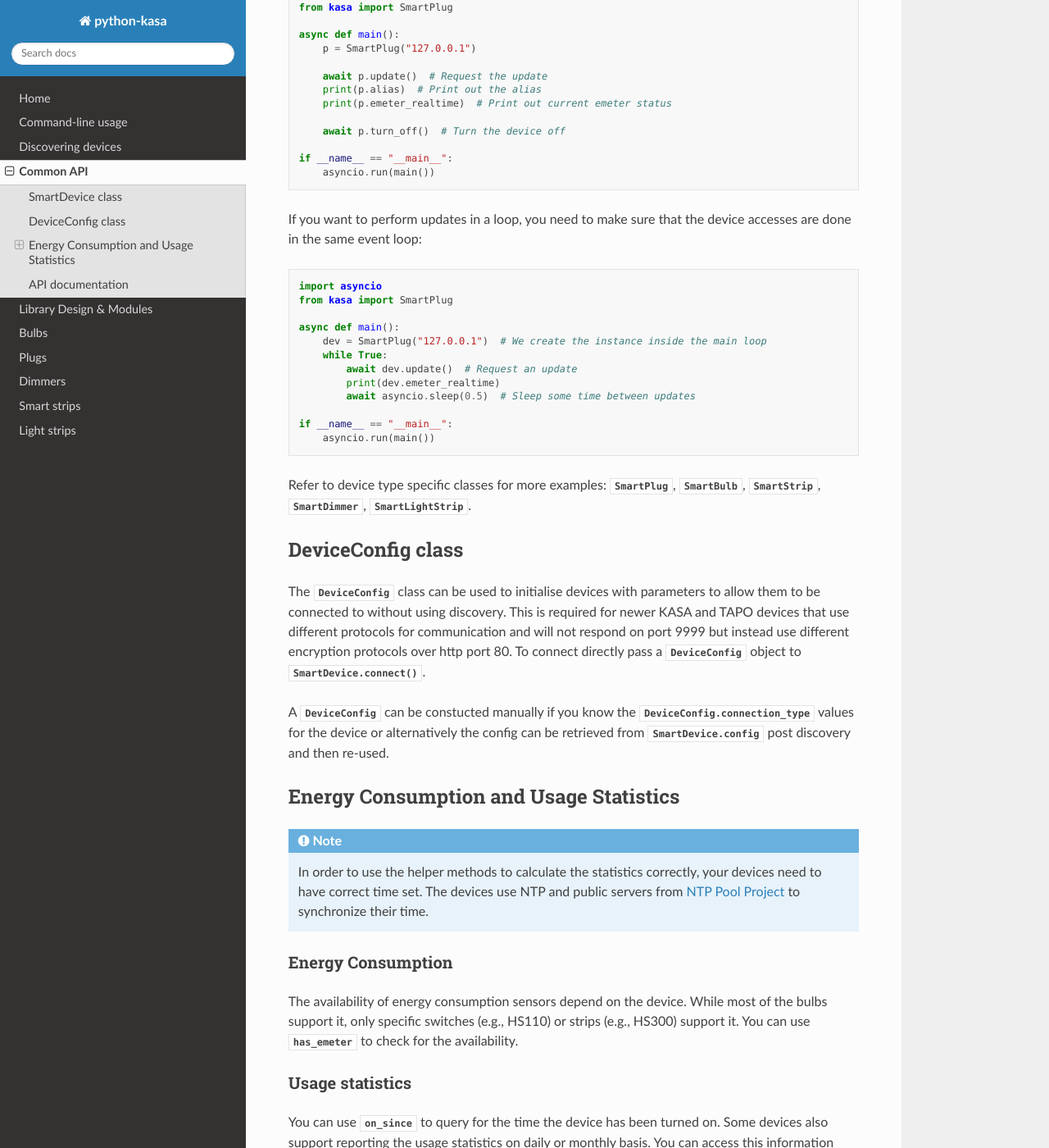
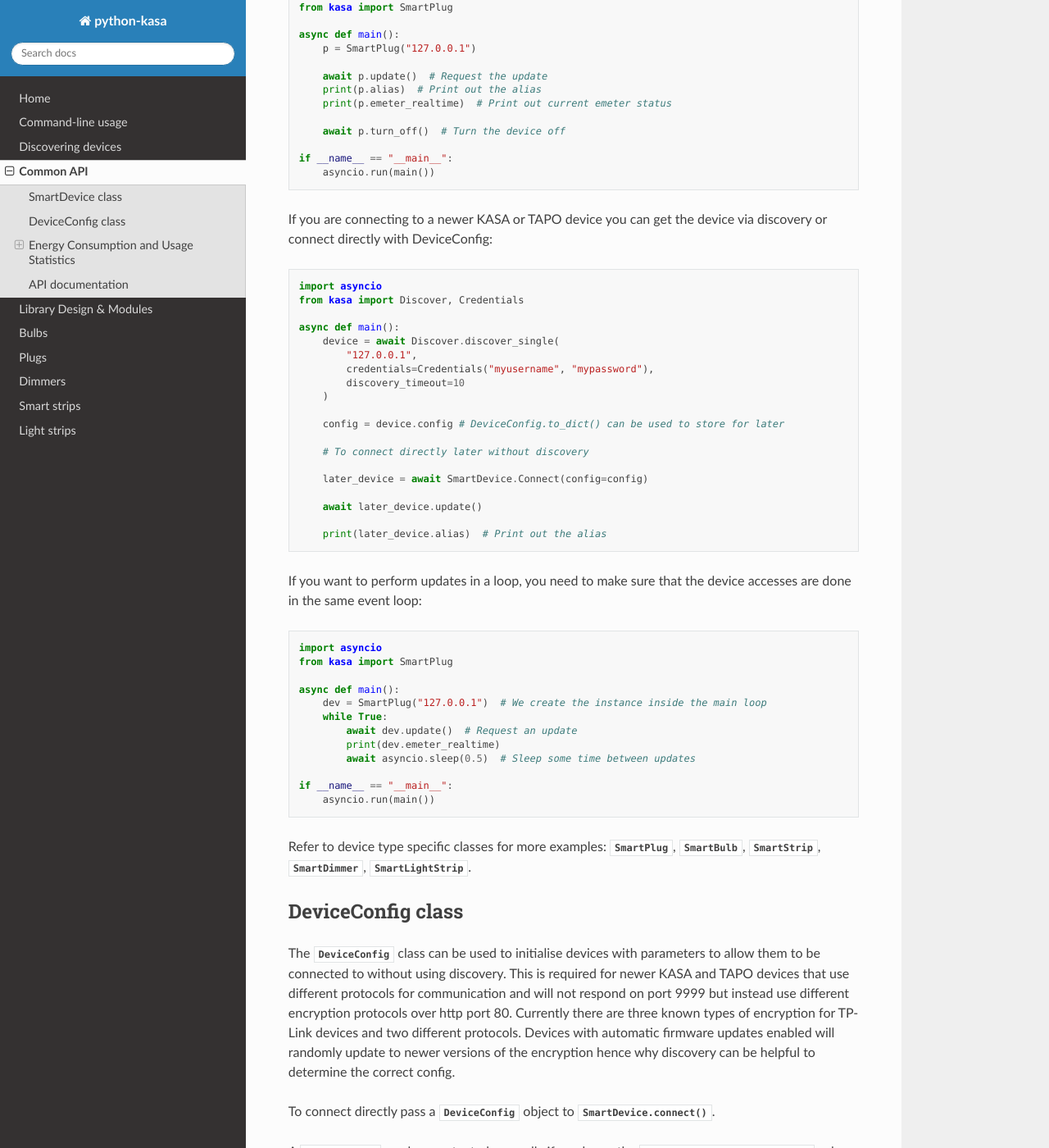
Before and after one commit to python-kasa/python-kasa, a Sphinx documentation site: the page built from docs/source/smartdevice.rst, in a window 1280 px wide and 1400 px high, scrolled down 1034 px. Shown: the whole window at 82% size. Built offline with Sphinx 7.4.7 and the Read the Docs theme 2.0.0, drawn with Linux system fonts in a browser that asks for light colours; some of the changed text lies outside the part shown.

Commit message:
Update post review

```diff
--- a/docs/source/smartdevice.rst
+++ b/docs/source/smartdevice.rst
@@ -26,7 +26,7 @@ These methods will return the device response, which can be useful for some use
 
 Errors are raised as :class:`SmartDeviceException` instances for the library user to handle.
 
-Simple example script showing some functionality:
+Simple example script showing some functionality for legacy devices:
 
 .. code-block:: python
 
@@ -44,6 +44,30 @@ Simple example script showing some functionality:
 
     if __name__ == "__main__":
         asyncio.run(main())
+
+If you are connecting to a newer KASA or TAPO device you can get the device via discovery or connect directly with DeviceConfig:
+
+.. code-block:: python
+
+    import asyncio
+    from kasa import Discover, Credentials
+
+    async def main():
+        device = await Discover.discover_single(
+            "127.0.0.1",
+            credentials=Credentials("myusername", "mypassword"),
+            discovery_timeout=10
+        )
+
+        config = device.config # DeviceConfig.to_dict() can be used to store for later
+
+        # To connect directly later without discovery
+
+        later_device = await SmartDevice.Connect(config=config)
+
+        await later_device.update()
+
+        print(later_device.alias)  # Print out the alias
 
 If you want to perform updates in a loop, you need to make sure that the device accesses are done in the same event loop:
 
@@ -74,6 +98,10 @@ The :class:`DeviceConfig` class can be used to initialise devices with parameter
 discovery.
 This is required for newer KASA and TAPO devices that use different protocols for communication and will not respond
 on port 9999 but instead use different encryption protocols over http port 80.
+Currently there are three known types of encryption for TP-Link devices and two different protocols.
+Devices with automatic firmware updates enabled will randomly update to newer versions of the encryption
+hence why discovery can be helpful to determine the correct config.
+
 To connect directly pass a :class:`DeviceConfig` object to :meth:`SmartDevice.connect()`.
 
 A :class:`DeviceConfig` can be constucted manually if you know the :attr:`DeviceConfig.connection_type` values for the device or
@@ -116,8 +144,24 @@ API documentation
     :members:
     :undoc-members:
 
-.. autoclass:: kasa.DeviceConfig
+.. autoclass:: DeviceConfig
     :members:
     :inherited-members:
     :undoc-members:
     :member-order: bysource
+
+.. autoclass:: Credentials
+    :members:
+    :undoc-members:
+
+.. autoclass:: SmartDeviceException
+    :members:
+    :undoc-members:
+
+.. autoclass:: AuthenticationException
+    :members:
+    :undoc-members:
+
+.. autoclass:: UnsupportedDeviceException
+    :members:
+    :undoc-members:
```
Also changed, not shown: docs/source/cli.rst (+8 -2 lines), docs/source/discover.rst (+45 -0 lines).
